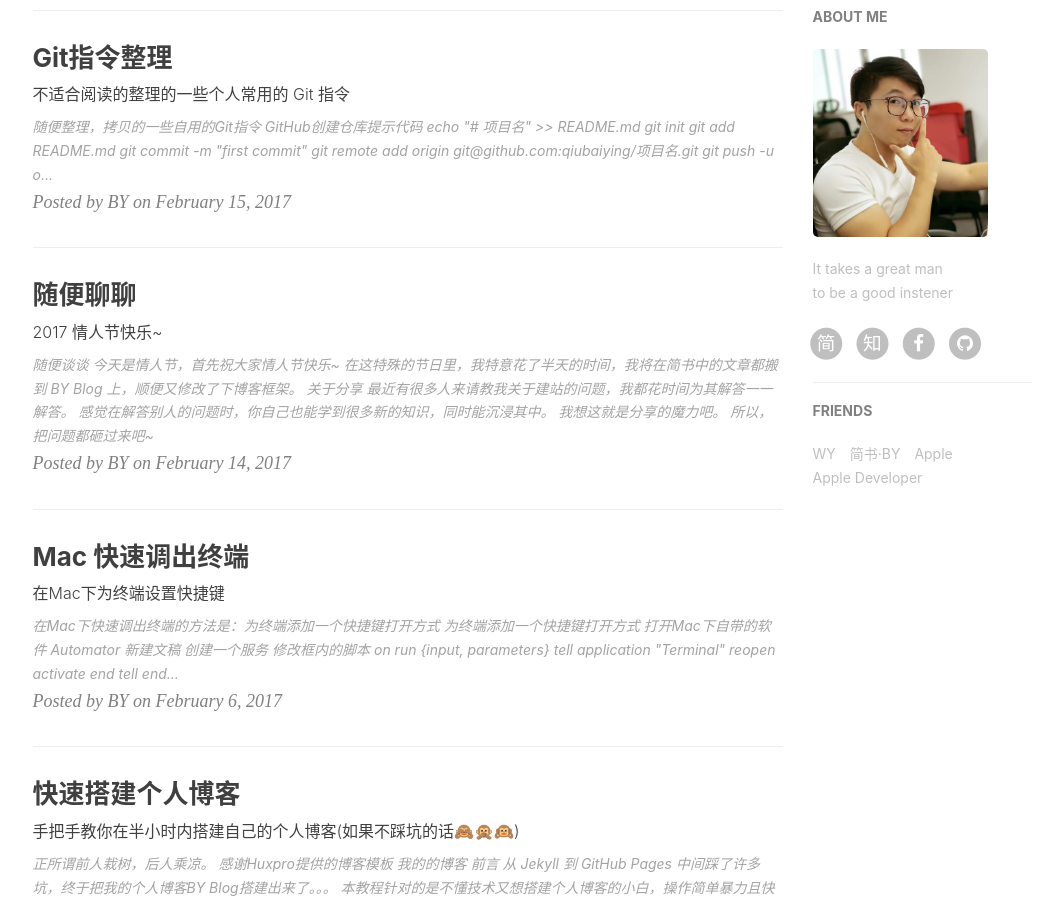
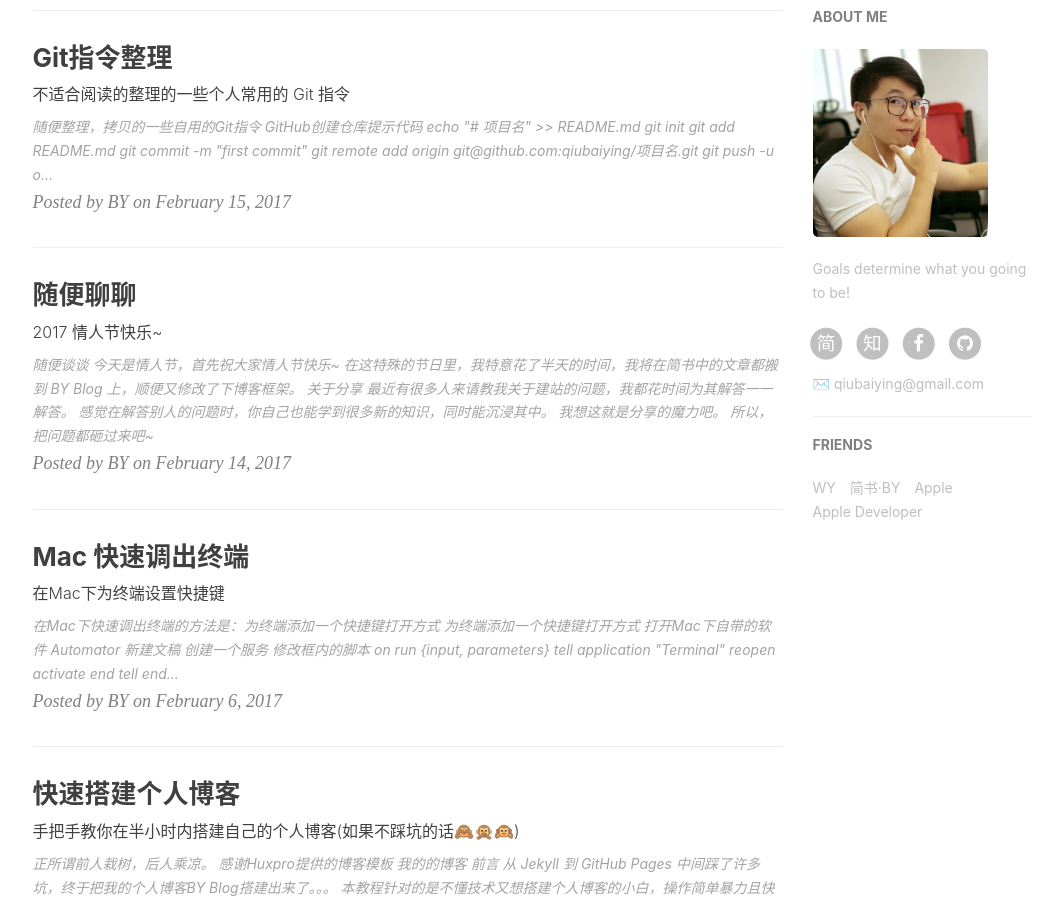
Before and after one commit to haome525/haome525.github.io, a Jekyll site: the page built from index.html, in a window 1280 px wide and 900 px high, scrolled down 641 px. Shown: the whole window, without its empty margins (135-1192 px from the left). Built offline with Jekyll 4.4.1, drawn with Linux system fonts in a browser that asks for light colours; nearby versions of some CDN libraries; the list of posts is cut into pages by our own code; comment, search, counter and statistics services are not loaded.

Commit message:
add email

```diff
--- a/_config.yml
+++ b/_config.yml
@@ -11,7 +11,7 @@ baseurl: ""      # for example, '/blog' if your blog hosted on 'host/blog'
 
 # Sidebar settings
 sidebar: true                           # whether or not using Sidebar.
-sidebar-about-description: "It takes a great man <br> to be a good instener"
+sidebar-about-description: "Goals determine what you going to be!"
 sidebar-avatar: img/avatar-by.jpg      # use absolute URL, seeing it's used in both `/` and `/about/`
 
 
--- a/_layouts/page.html
+++ b/_layouts/page.html
@@ -183,6 +183,9 @@ layout: default
                             {% endif %}
 
                         </ul>
+                        {% if site.email %}
+                            <p>✉️ {{site.email}}</p>
+                        {% endif %}
                     </div>
                 </section>
                 <!-- Friends Blog -->
```
